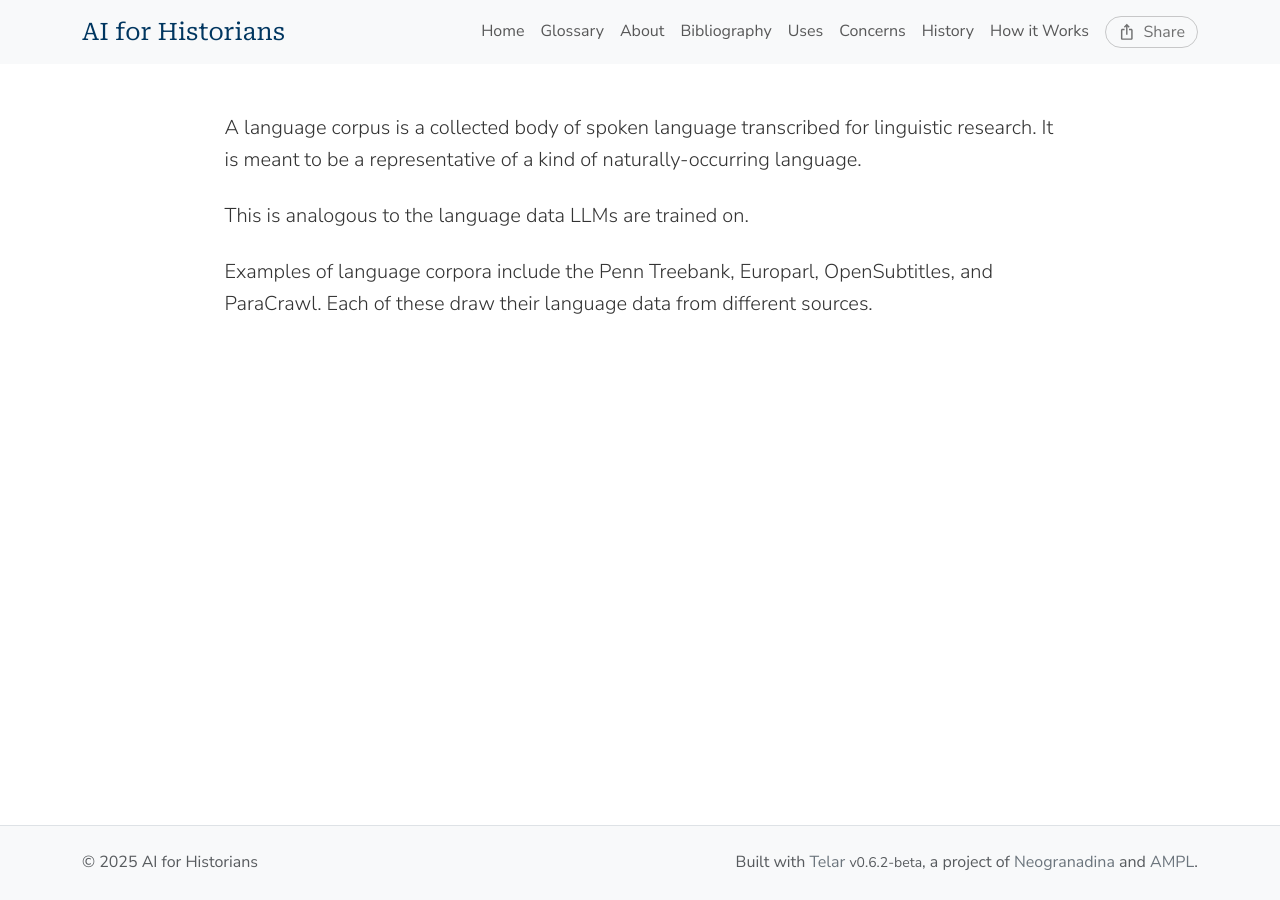
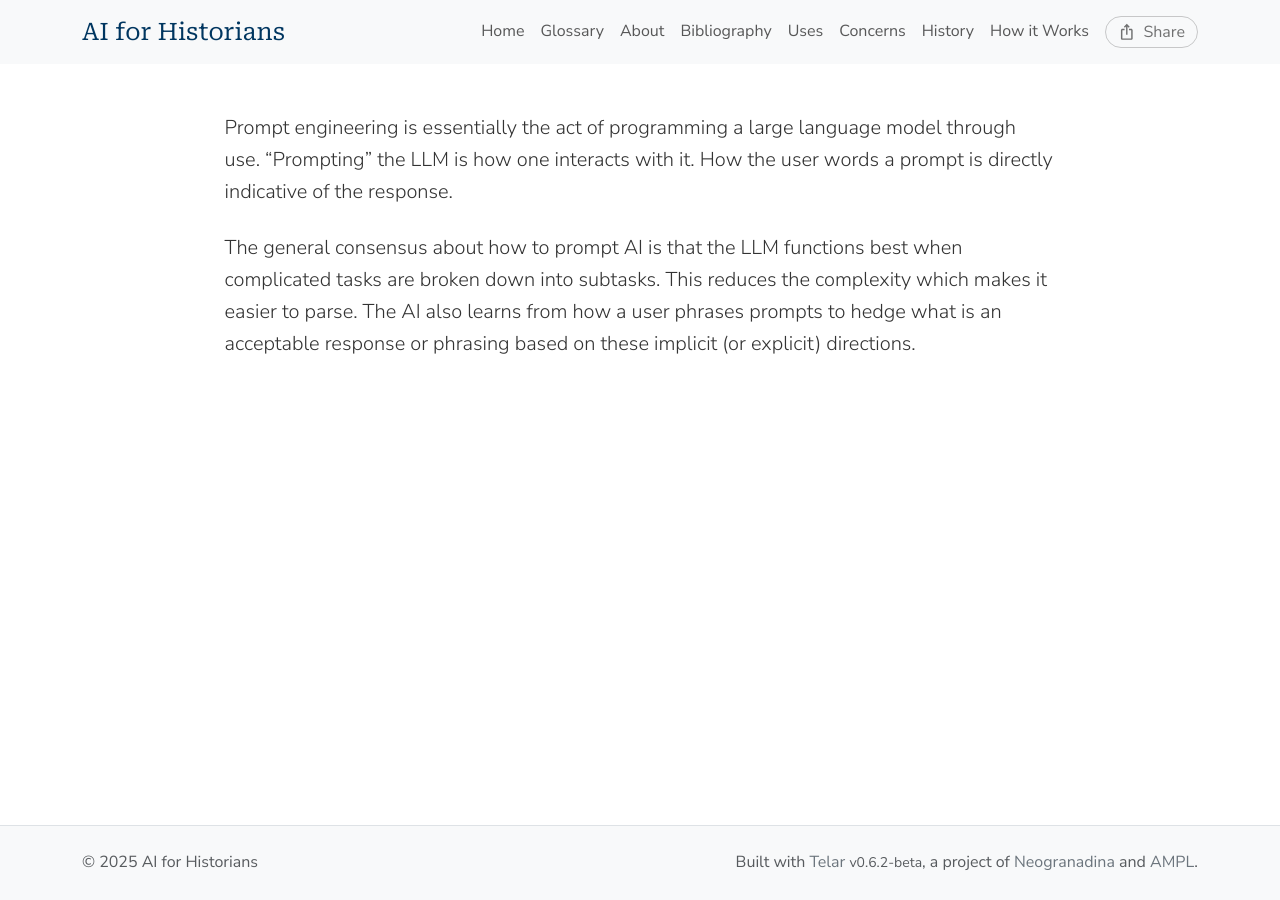
Before and after one commit to avierath/aiforhistory, a Jekyll site: the page built from components/texts/glossary/prompt-engineering.md, in a window 1280 px wide. Built offline with Jekyll 4.4.1, drawn with Linux system fonts in a browser that asks for light colours.

Commit message:
more definitions

```diff
--- a/components/texts/glossary/prompt-engineering.md
+++ b/components/texts/glossary/prompt-engineering.md
@@ -1,11 +1,9 @@
 ---
-term_id: language-corpus
-title: "Language Corpus"
-related_terms: languagecorpus, languagecorpora
+term_id: prompt-engineering
+title: "Prompt Engineering"
+related_terms: promptengineering,prompting,prompt
 ---
 
-A language corpus is a collected body of spoken language transcribed for linguistic research. It is meant to be a representative of a kind of naturally-occurring language.
+Prompt engineering is essentially the act of programming a large language model through use. “Prompting” the LLM is how one interacts with it. How the user words a prompt is directly indicative of the response.
 
-This is analogous to the language data LLMs are trained on.
-
-Examples of language corpora include the Penn Treebank, Europarl, OpenSubtitles, and ParaCrawl. Each of these draw their language data from different sources.
+The general consensus about how to prompt AI is that the LLM functions best when complicated tasks are broken down into subtasks. This reduces the complexity which makes it easier to parse. The AI also learns from how a user phrases prompts to hedge what is an acceptable response or phrasing based on these implicit (or explicit) directions.
```
Also changed, not shown: components/texts/glossary/machine-translation.md (added, +9 -0 lines), components/texts/glossary/token.md (added, +9 -0 lines), components/texts/glossary/tokenization.md (added, +9 -0 lines).
